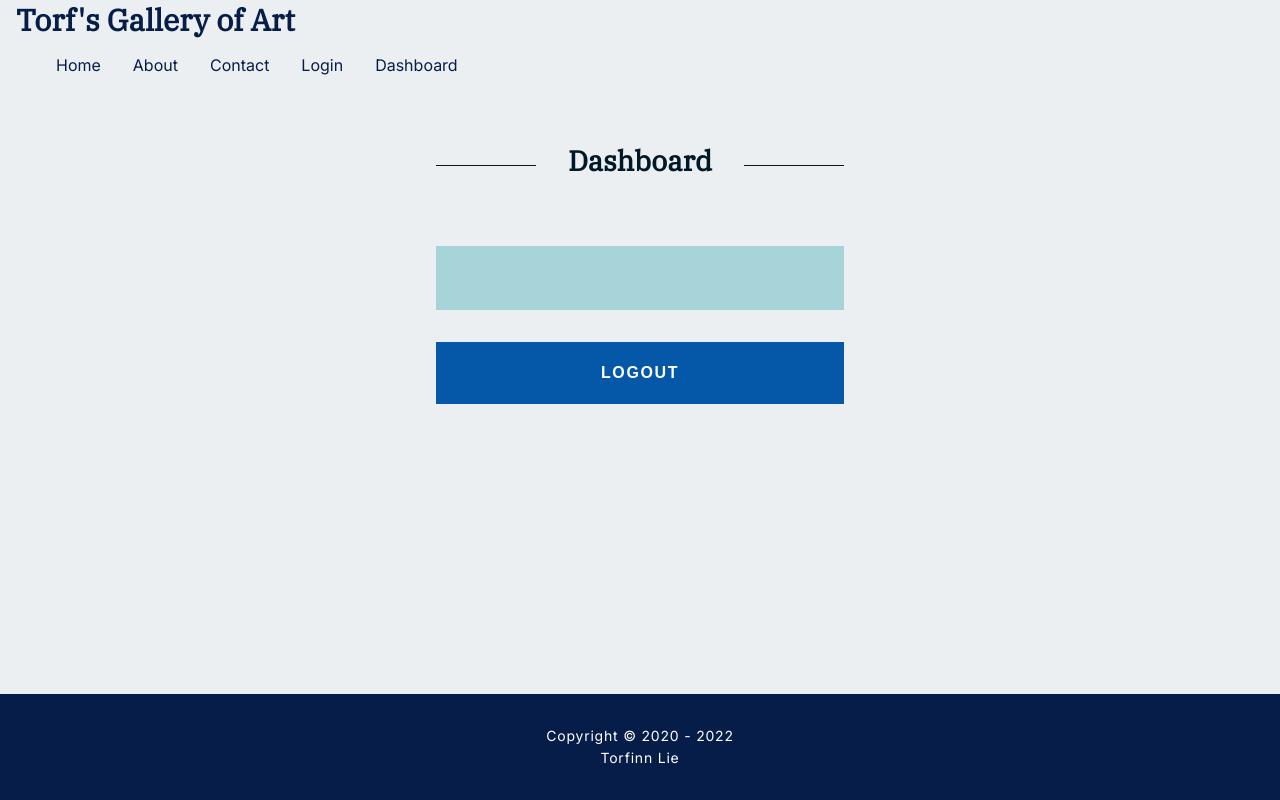
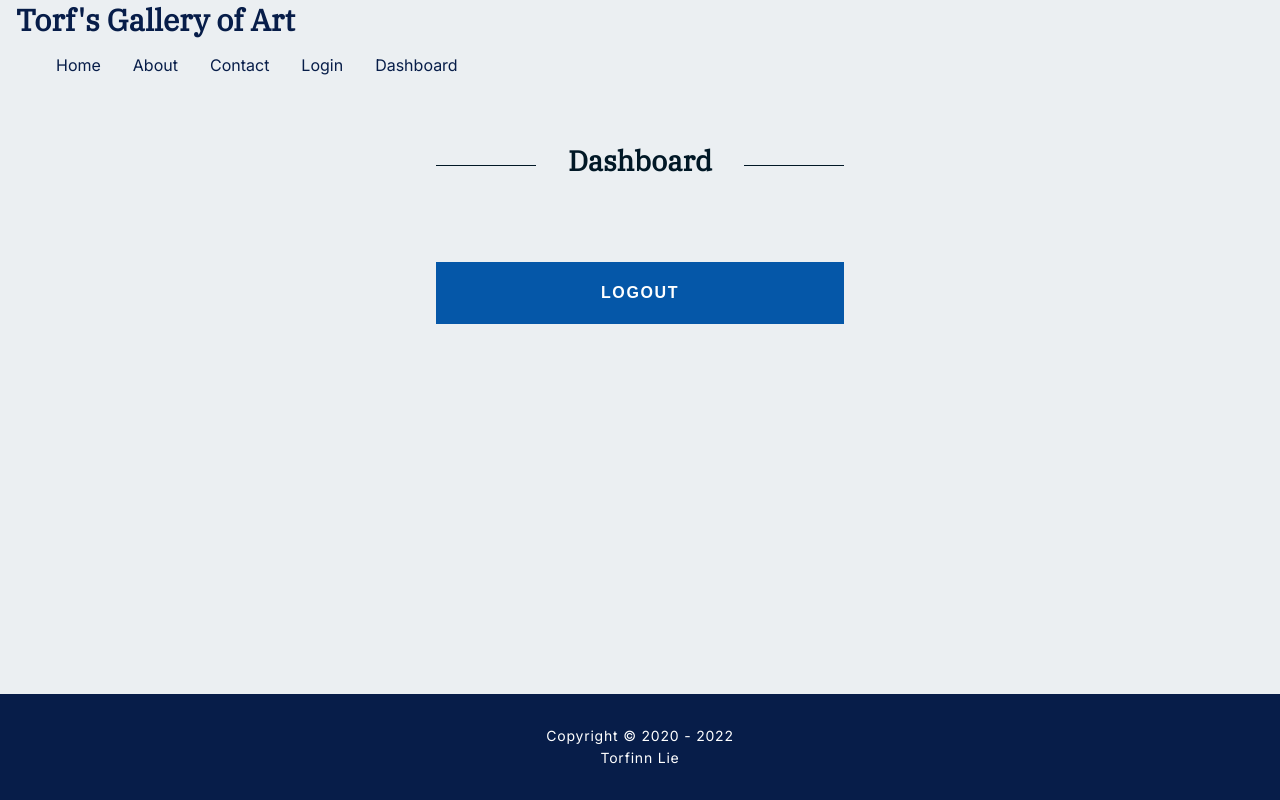
Before and after one commit to lunadragon06/torfs-art-gallery, a React (Create React App) app: page /dashboard in a window 1280 px wide. Built offline with nearby package versions, Linux system fonts and the light colour scheme.

Commit message:
Update Dashboard.js

```diff
--- a/src/components/pages/admin/Dashboard.js
+++ b/src/components/pages/admin/Dashboard.js
@@ -4,9 +4,6 @@ export default function Dashboard() {
 	return (
 		<>
 			<Heading content="Dashboard" />
-			<nav className="dashboard">
-
-			</nav>
 			<button className="logoutbtn" type="submit">Logout</button>
 		</>
 	);
```
